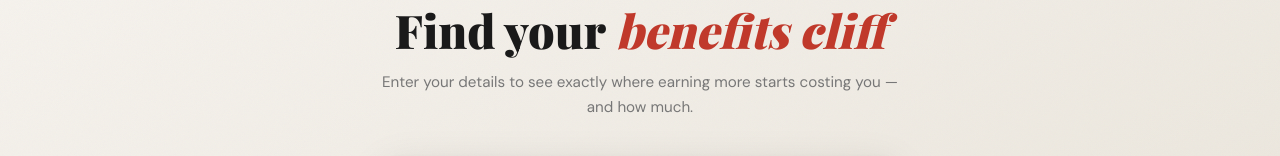
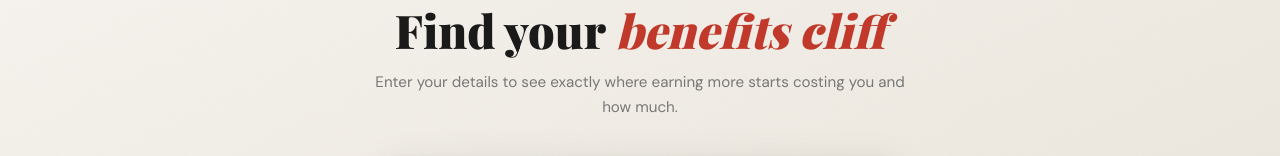
Before and after one commit to MatthewBarghout/cliffsafe, a React (Create React App) app in the folder frontend/: page /calculator in a window 1280 px wide. Shown: the part 148-304 px from the top of the page. Built offline with nearby package versions, Linux system fonts and the light colour scheme; a web font is replaced by a local one.

Commit message:
small change to calculator page

```diff
--- a/frontend/src/pages/Calculator.jsx
+++ b/frontend/src/pages/Calculator.jsx
@@ -192,7 +192,7 @@ export default function Calculator() {
               fontSize: "0.95rem", color: "#777", lineHeight: 1.65, margin: 0,
               fontFamily: "'DM Sans', system-ui, sans-serif",
             }}>
-              Enter your details to see exactly where earning more starts costing you — and how much.
+              Enter your details to see exactly where earning more starts costing you and how much.
             </p>
 
 
```
